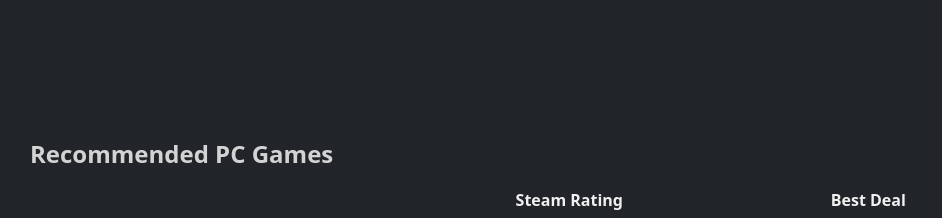
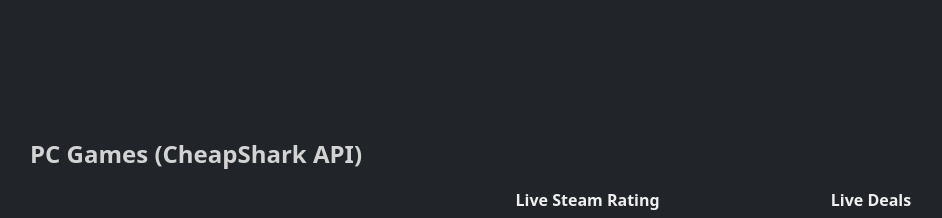
Before and after one commit to 8Gates/8Gates.github.io, a plain HTML site: page media.html in a window 1280 px wide. Shown: the part 900-1118 px from the top of the page, without its empty margins (60-1002 px from the left). Drawn offline with nearby package versions, Linux system fonts and the light colour scheme; no server answers; grey boxes are pictures that could not be loaded; a script that the page names is missing.

Commit message:
Update media.html

```diff
--- a/media.html
+++ b/media.html
@@ -127,15 +127,15 @@
             <col style="width:10%">
             <col style="width:10%">
             <tr class="mt-5">
-                <th colspan="2" class="tableSpan">Recommended PC Games</th>
+                <th colspan="2" class="tableSpan">PC Games (CheapShark API)</th>
             </tr>
             <tr class="text-warning"><td id=tableError colspan="3" style="border: none; display: none;">Error: A proxy may be preventing this API from functioning. Try
             a non-work PC.</td></tr>
             <tr>
                 <th class=leftCol></th>
                 <th></th>
-                <th>Steam Rating</th>
-                <th>Best Deal</th>
+                <th>Live Steam Rating</th>
+                <th>Live Deals</th>
             </tr>
             <tr>
                 <td class=browseThumb style="background-image:url('https://cdn.cloudflare.steamstatic.com/steam/apps/374320/capsule_sm_120.jpg?t=1628263692')"></td>
```
